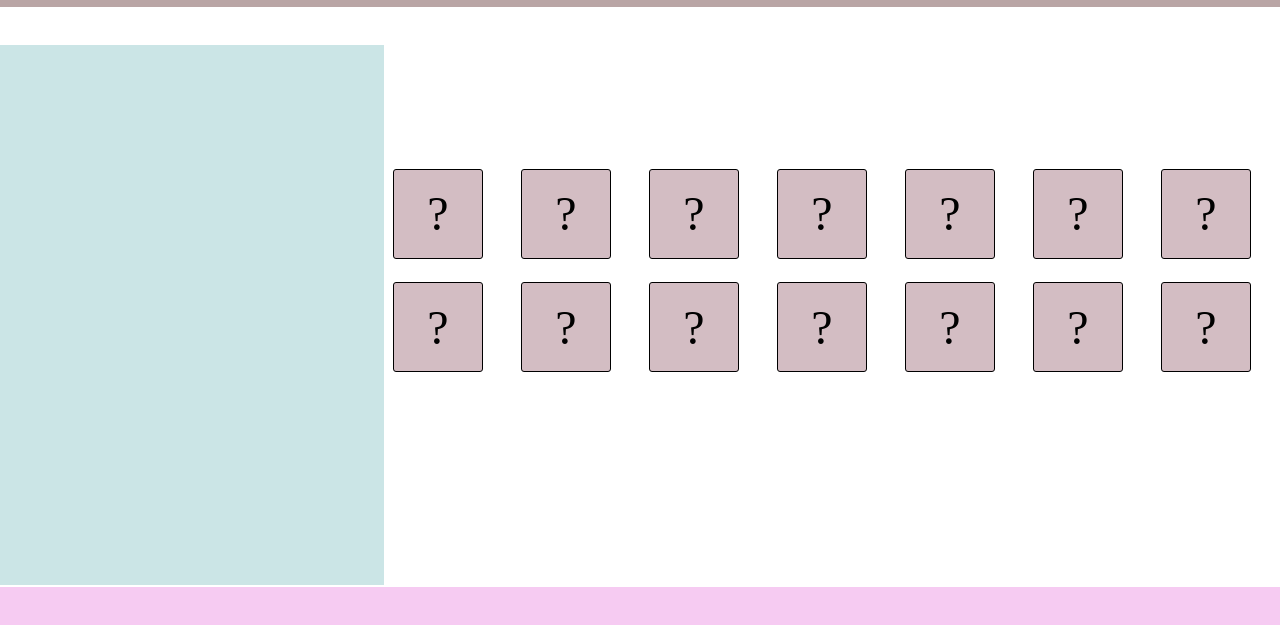
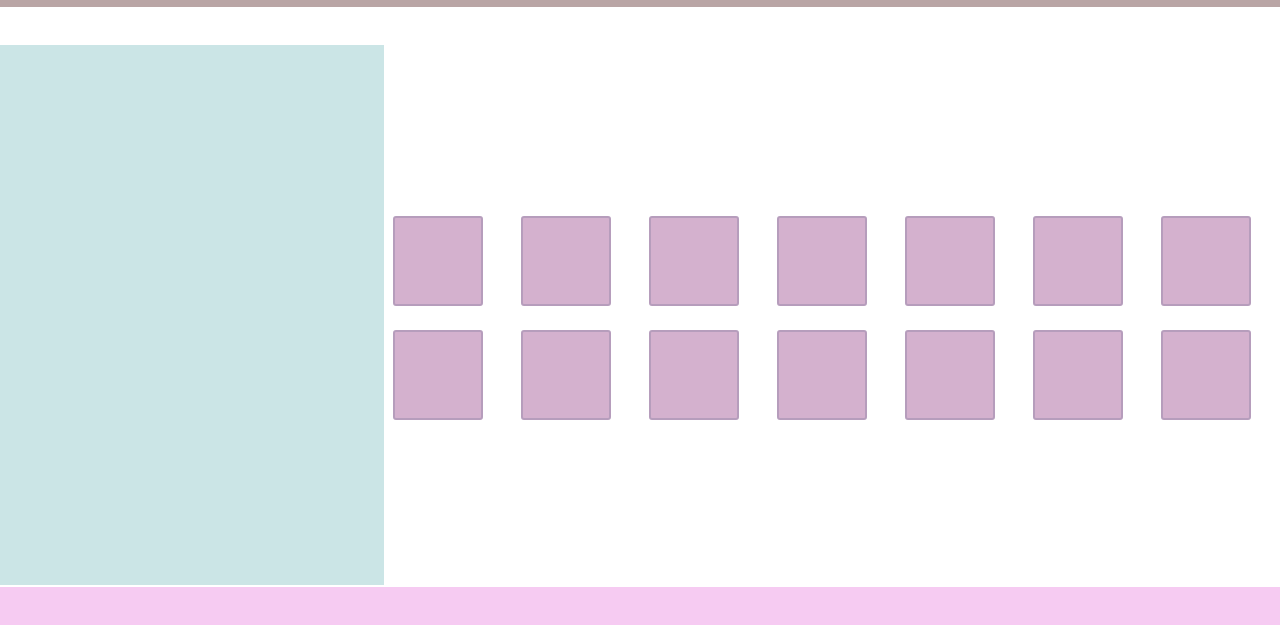
Before and after one commit to Kristhellfp/Lab.Juego25, a plain HTML site: page index.html in a window 1280 px wide. Shown: the part 53-678 px from the top of the page. Drawn offline with Linux system fonts and the light colour scheme.

Commit message:
Modificaciones en estructura de carpetas

```diff
--- a/componentes/footer/footer.js
+++ b/componentes/footer/footer.js
@@ -0,0 +1,7 @@
+function footerC() {
+    let divfooter = document.createElement("div");
+    divfooter.className = "div-footer";
+    return divfooter;
+}
+
+export {footerC}
--- a/componentes/header/header.js
+++ b/componentes/header/header.js
@@ -1,3 +1,14 @@
+function headerC(){
+    let divheader = document.createElement("div");
+    divheader.className = "div-header";
+    divheader.appendChild(crearHeader());
+    return divheader;
+}
+export {headerC}
+
+
+
+
 function crearHeader() {
     let header = document.createElement("header");
     header.className = "header";
--- a/componentes/progreso/progreso.js
+++ b/componentes/progreso/progreso.js
@@ -0,0 +1,6 @@
+function cargarProgreso() {
+    let divprogreso = document.createElement("div");
+    divprogreso.className = "div-progreso";
+    return divprogreso;
+}
+export {cargarProgreso}
--- a/componentes/tablero/data.js
+++ b/componentes/tablero/data.js
@@ -1,19 +1,5 @@
+let carta_par_1 = ['🐄','🐇','🐉','🐋','🐟','🐦','🐨'];
+let carta_par_2 = ['🐄','🐇','🐉','🐋','🐟','🐦','🐨'];
+let todaslasCartas = carta_par_1.concat(carta_par_2);
 
-
-function mesclarCartas(){
-    let carta_par_1 = ['🐄','🐇','🐉','🐋','🐟','🐦','🐨'];
-    let carta_par_2 = ['🐄','🐇','🐉','🐋','🐟','🐦','🐨'];
-    let todas_las_cartas = carta_par_1.concat(carta_par_2);
-
-    // Mezclar aleatoriamente las cartas usando el algoritmo de Fisher-Yates
-    for (let i = todas_las_cartas.length - 1; i > 0; i--) {
-        let j = Math.floor(Math.random() * (i + 1));
-        [todas_las_cartas[i], todas_las_cartas[j]] = [todas_las_cartas[j], todas_las_cartas[i]];
-    }
-
-    return todas_las_cartas;
-}
-
-let todas_las_cartas = mesclarCartas();
-
-export { todas_las_cartas };
+export { todaslasCartas };
--- /dev/null
+++ b/componentes/tablero/funcionesCartas.js
@@ -0,0 +1,23 @@
+import { todaslasCartas } from "./data.js";
+
+function mezclarCartas(listaCartas) {
+    let cartasMezcladas = [...listaCartas];
+    for (let i = cartasMezcladas.length - 1; i > 0; i--) {
+        let j = Math.floor(Math.random() * (i + 1));
+        [cartasMezcladas[i], cartasMezcladas[j]] = [cartasMezcladas[j], cartasMezcladas[i]];
+    }
+    return cartasMezcladas;
+}
+
+function mostrarCartas() {
+    let guardarCartas = localStorage.getItem("Cartas");
+    if (guardarCartas) {
+        return JSON.parse(guardarCartas);
+    } else {
+        let revolver = mezclarCartas(todaslasCartas);
+        localStorage.setItem("Cartas", JSON.stringify(revolver));
+        return revolver;
+    }
+}
+
+export { mezclarCartas, mostrarCartas };
--- /dev/null
+++ b/componentes/tablero/itemCarta.js
@@ -0,0 +1,63 @@
+function multiplesCartas(listadoDeCartas) {
+    let cartasVolteadas = [];
+    let cartasFijas = [];
+
+    function iteem(contenido) {
+        let div = document.createElement('div');
+        div.className = "cada-carta";
+
+        let front = document.createElement('div');
+        front.className = "front";
+        front.textContent = "";
+
+        let back = document.createElement('div');
+        back.className = "back";
+        back.textContent = contenido;
+
+        div.appendChild(front);
+        div.appendChild(back);
+
+        div.addEventListener('click', () => voltearCarta(div));
+
+        return div;
+    }
+
+    function voltearCarta(carta) {
+        if (cartasFijas.includes(carta) || cartasVolteadas.length === 2) return;
+
+        carta.classList.add("flipped");
+        cartasVolteadas.push(carta);
+
+        if (cartasVolteadas.length === 2) {
+            setTimeout(verificarCartas, 700);
+        }
+    }
+
+    function verificarCartas() {
+        const [carta1, carta2] = cartasVolteadas;
+
+        if (carta1.querySelector('.back').textContent === carta2.querySelector('.back').textContent) {
+            cartasFijas.push(carta1, carta2);
+        } else {
+            carta1.classList.remove("flipped");
+            carta2.classList.remove("flipped");
+        }
+
+        cartasVolteadas = [];
+    }
+
+    function cargarCartas(listadoDeCartas) {
+        let div = document.createElement('div');
+        div.className = "cargar-tablero";
+
+        listadoDeCartas.forEach((cadaLetra) => {
+            div.appendChild(iteem(cadaLetra));
+        });
+
+        return div;
+    }
+
+    return cargarCartas(listadoDeCartas);
+}
+
+export { multiplesCartas };
--- a/componentes/tablero/tablero.css
+++ b/componentes/tablero/tablero.css
@@ -7,10 +7,9 @@
     align-items: center;
 }
 
-.div-Table {
-
+.cargar-tablero {
+    display: grid;
     gap: 1rem;
-    display: grid;
     margin-top: 120px;
     grid-template-columns: repeat(7, 7rem);
     grid-template-rows: repeat(3, 6.1rem);
@@ -18,21 +17,41 @@
     align-items: center;
 }
 
-.carta {
-    background-color: rgb(211, 189, 195);
-    font-size: 3rem;
+.cada-carta {
+    width: 90px;
     height: 90px;
-    width: 90px;
-    border: 1px solid black;
-    border-radius: 3px;
+    position: relative;
+    transform-style: preserve-3d;
+    transition: transform 0.5s ease;
+    cursor: pointer;
+}
+
+.cada-carta .front,
+.cada-carta .back {
+    position: absolute;
+    width: 100%;
+    height: 100%;
+    backface-visibility: hidden;
     display: flex;
     align-items: center;
     justify-content: center;
-    transition: 0.3s;
+    font-size: 3rem;
+    border-radius: 3px;
 }
 
 
-.marcado{
-background-color: aquamarine;
-transition: 0.3s;
+.cada-carta .front {
+    background-color: rgb(212, 177, 206);
+    border: 2px solid rgb(182, 157, 188);
 }
+
+.cada-carta .back {
+    background-color: rgb(228, 122, 223);
+    border: 2px solid rgb(156, 139, 160);
+    transform: rotateY(180deg);
+}
+
+
+.cada-carta.flipped {
+    transform: rotateY(180deg);
+}
--- a/componentes/tablero/tablero.js
+++ b/componentes/tablero/tablero.js
@@ -1,56 +1,22 @@
-import { todas_las_cartas } from "./data.js";
+import { todaslasCartas } from "./data.js";
+import { mezclarCartas, mostrarCartas } from "./funcionesCartas.js";
+import { multiplesCartas } from "./itemCarta.js";
 
-let cartasVolteadas = [];
-let cartasFijas = [];
+function cargarTablero() {
+    let divTablero = document.createElement("div");
+    divTablero.className = "divtablero";
 
-function crearCarta(contenido, index) {
-    let div = document.createElement('div');
-    div.textContent = "?";
-    div.className = "carta";
-    div.dataset.index = index;
-    div.dataset.valor = contenido;
+    let divTable = document.createElement("div");
+    divTable.className = "div-Table";
 
-    div.addEventListener("click", () => voltearCarta(div));
+    let cartasMezcladas = mostrarCartas();
+    let cartasFinales = mezclarCartas(cartasMezcladas);
+    let cartasElementos = multiplesCartas(cartasFinales);
+    divTable.appendChild(cartasElementos);
 
-    return div;
+    divTablero.appendChild(divTable);
+
+    return divTablero;
 }
 
-function voltearCarta(carta) {
-    if (cartasFijas.includes(carta) || cartasVolteadas.length === 2) return;
-
-    carta.textContent = carta.dataset.valor;
-    carta.classList.add("marcado");
-    cartasVolteadas.push(carta);
-
-    if (cartasVolteadas.length === 2) {
-        setTimeout(verificarCartas, 500);
-    }
-}
-
-function verificarCartas() {
-    const [carta1, carta2] = cartasVolteadas;
-
-    if (carta1.dataset.valor === carta2.dataset.valor) {
-        cartasFijas.push(carta1, carta2);
-    } else {
-        carta1.textContent = "?";
-        carta2.textContent = "?";
-        carta1.classList.remove("marcado");
-        carta2.classList.remove("marcado");
-    }
-
-    cartasVolteadas = [];
-}
-
-function cargarCartas() {
-    let div = document.createElement('div');
-    div.className = "div-Table";
-
-    todas_las_cartas.forEach((letra, index) => {
-        div.appendChild(crearCarta(letra, index));
-    });
-
-    return div;
-}
-
-export { cargarCartas };
+export { cargarTablero };
--- a/index.js
+++ b/index.js
@@ -1,40 +1,20 @@
-import { cargarCartas } from "./componentes/tablero/tablero.js";
-import { crearHeader } from "./componentes/header/header.js";
+import { cargarTablero } from "./componentes/tablero/tablero.js";
+import { headerC } from "./componentes/header/header.js";
+import { cargarProgreso } from "./componentes/progreso/progreso.js";
+import { footerC } from "./componentes/footer/footer.js";
 
+let DOM = document.querySelector("#root");
 
-
-    let DOM = document.querySelector("#root");
-
+function cargarDOM() {
     let contenedor = document.createElement("div");
     contenedor.className = "contenedor";
 
-    let divheader = document.createElement("div");
-    divheader.className = "div-header";
-    divheader.appendChild(crearHeader());
-    contenedor.appendChild(divheader);
-
-    let divprogreso = document.createElement("div");
-    divprogreso.className = "div-progreso";
-    contenedor.appendChild(divprogreso);
-
-    let divtablero = document.createElement("div");
-    divtablero.className = "div-tablero";
-    divtablero.appendChild(cargarCartas());
-    contenedor.appendChild(divtablero);
-
-    let divfooter = document.createElement("div");
-    divfooter.className = "div-footer";
-    contenedor.appendChild(divfooter);
+    contenedor.appendChild(headerC());
+    contenedor.appendChild(cargarProgreso());
+    contenedor.appendChild(cargarTablero());
+    contenedor.appendChild(footerC());
 
     DOM.appendChild(contenedor);
+}
 
-
-
-    let todas_las_cartas = document.querySelectorAll('.carta');
-    todas_las_cartas.forEach(cargarCartas =>{
-     cargarCartas.addEventListener("click",()=>{
-         cargarCartas.classList.add("marcado");
-
-
-    });
-});
+cargarDOM();
```
